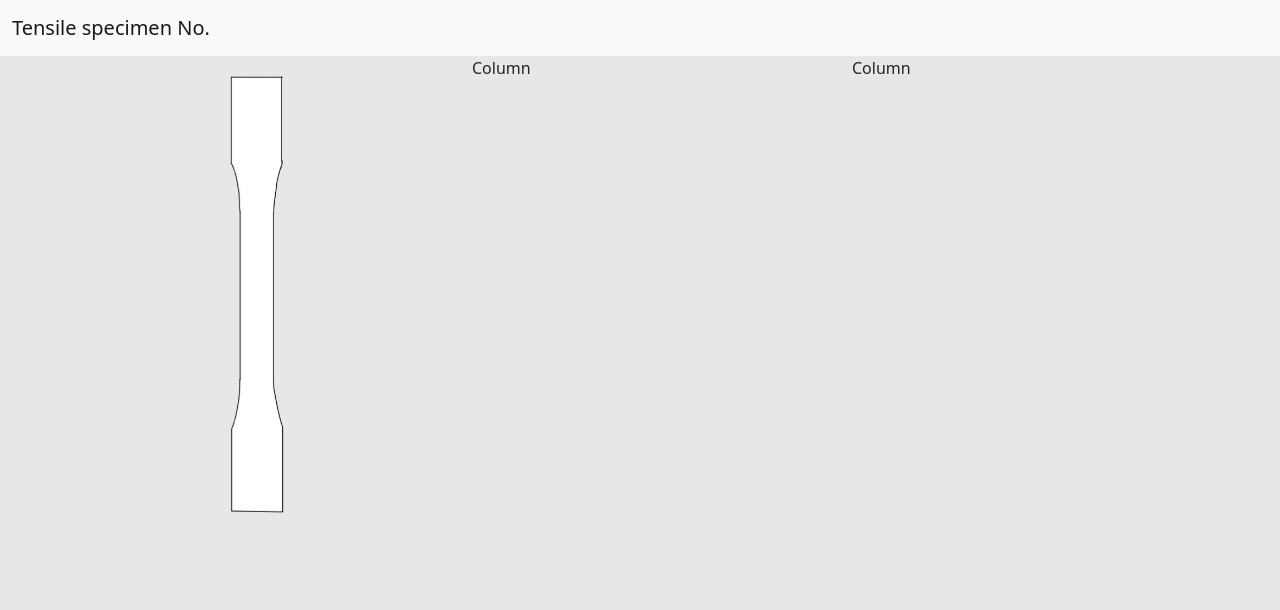
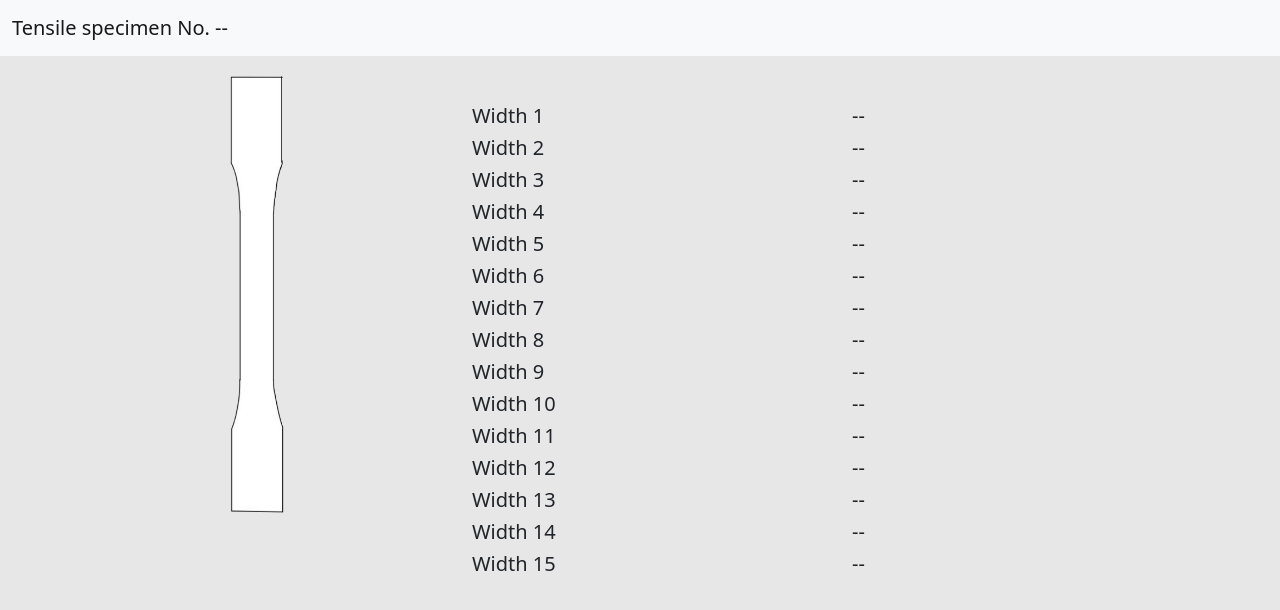
Before and after one commit to Nomoki/web-tensile-test, a website: page detail.html in a window 1280 px wide. Drawn offline with nearby package versions, Linux system fonts and the light colour scheme.

Commit message:
firebase connected
- read data from firestore

```diff
--- a/detail.html
+++ b/detail.html
@@ -15,7 +15,7 @@
 <body>
     <nav class="navbar navbar-expand-lg navbar-light bg-light">
         <div class="container-fluid">
-            <a class="navbar-brand" href="#">Tensile specimen No.</a>
+            <a class="navbar-brand" href="index.html">Tensile specimen No. --</a>
             <button class="navbar-toggler" type="button" data-bs-toggle="collapse" data-bs-target="#navbarNavAltMarkup"
                 aria-controls="navbarNavAltMarkup" aria-expanded="false" aria-label="Toggle navigation">
                 <span class="navbar-toggler-icon"></span>
@@ -33,10 +33,44 @@
             <img src="/specimen.png" class="spec"></img>
           </div>
           <div class="col">
-            Column
+              <br>
+              <br>
+            <h5>Width 1</h5>
+            <h5>Width 2</h5>
+            <h5>Width 3</h5>
+            <h5>Width 4</h5>
+            <h5>Width 5</h5>
+            <h5>Width 6</h5>
+            <h5>Width 7</h5>
+            <h5>Width 8</h5>
+            <h5>Width 9</h5>
+            <h5>Width 10</h5>
+            <h5>Width 11</h5>
+            <h5>Width 12</h5>
+            <h5>Width 13</h5>
+            <h5>Width 14</h5>
+            <h5>Width 15</h5>
+
+
           </div>
           <div class="col">
-            Column
+              <br>
+              <br>
+            <h5>--</h5>
+            <h5>--</h5>
+            <h5>--</h5>
+            <h5>--</h5>
+            <h5>--</h5>
+            <h5>--</h5>
+            <h5>--</h5>
+            <h5>--</h5>
+            <h5>--</h5>
+            <h5>--</h5>
+            <h5>--</h5>
+            <h5>--</h5>
+            <h5>--</h5>
+            <h5>--</h5>
+            <h5>--</h5>
           </div>
         </div>
       </div>
--- /dev/null
+++ b/package.json
@@ -0,0 +1,5 @@
+{
+  "dependencies": {
+    "firebase": "^9.5.0"
+  }
+}
--- a/script.js
+++ /dev/null
@@ -1 +0,0 @@
-console.log("work")
```
Also changed, not shown: index.html (+48 -3 lines), 2 other files.
